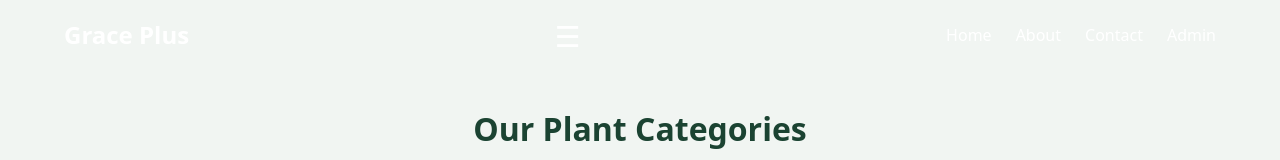
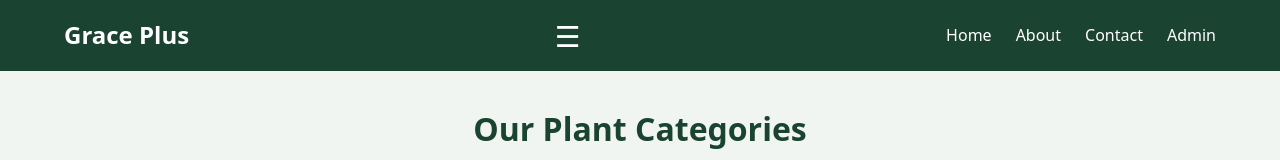
Before and after one commit to Presh105/GracePlus, a Next.js app: page / in a window 1280 px wide. Shown: the top 160 px of the page. Built offline with nearby package versions, Linux system fonts and the light colour scheme; no server answers; the database is empty.

Commit message:
Update Navbar.js

```diff
--- a/components/Navbar.js
+++ b/components/Navbar.js
@@ -6,7 +6,7 @@ export default function Navbar() {
   const [open, setOpen] = useState(false);
 
   return (
-    <nav style={{ backgroundColor: 'var(--dark-green)', padding: '1rem 0' }}>
+    <nav style={{ backgroundColor: 'var(--color-dark-green)', padding: '1rem 0' }}>
       <div className="container" style={{ display: 'flex', justifyContent: 'space-between', alignItems: 'center' }}>
         <Link href="/" style={{ color: 'white', fontWeight: 'bold', fontSize: '1.5rem' }}>
           Grace Plus
@@ -44,7 +44,7 @@ export default function Navbar() {
             top: 60px;
             left: 0;
             right: 0;
-            background: var(--dark-green);
+            background: var(--color-dark-green);
             padding: 1rem;
             gap: 1rem;
             z-index: 100;
@@ -56,4 +56,4 @@ export default function Navbar() {
       `}</style>
     </nav>
   );
-            }
+  }
```
